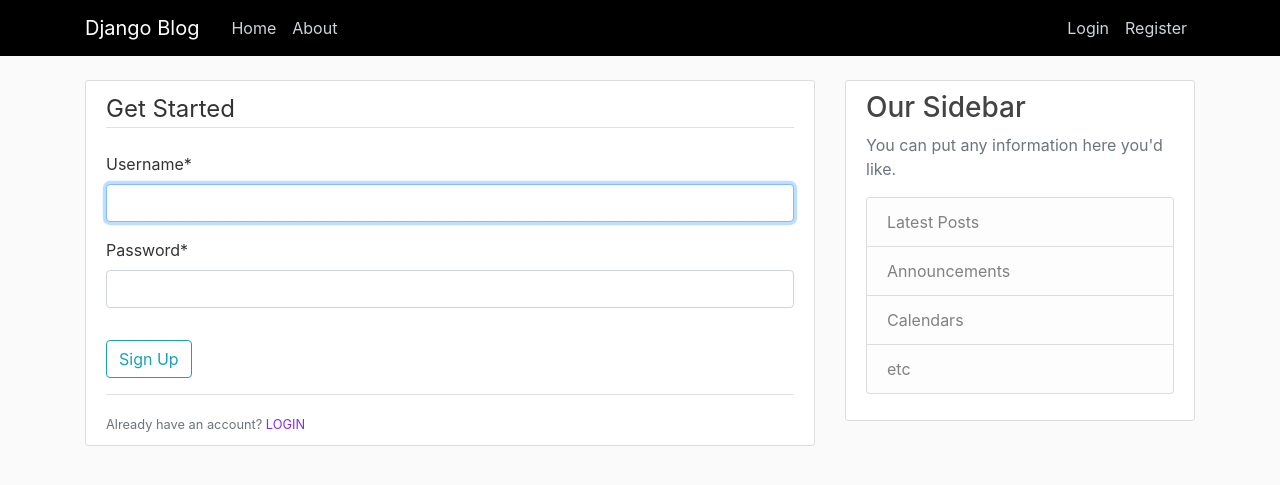
After one commit to AtienoObwanda/coreyBlog, a Django app: page /login/ in a window 1280 px wide. The commit adds this page. Shown: the top 485 px of the page. Run offline with Django 4.2, Linux system fonts and the light colour scheme; some libraries are stand-ins or nearby versions.

Commit message:
updating the routes, adding the logina nd log out routes and templates

```diff
--- a/blogApp/templates/blog/base.html
+++ b/blogApp/templates/blog/base.html
@@ -33,8 +33,8 @@
             </div>
             <!-- Navbar Right Side -->
             <div class="navbar-nav">
-              <a class="nav-item nav-link" href="#">Login</a>
-              <a class="nav-item nav-link" href="#">Register</a>
+              <a class="nav-item nav-link" href="{% url 'login' %}">Login</a>
+              <a class="nav-item nav-link" href="{% url 'register' %}">Register</a>
             </div>
           </div>
         </div>
--- a/blogProject/urls.py
+++ b/blogProject/urls.py
@@ -21,8 +21,8 @@
 urlpatterns = [
     path('admin/', admin.site.urls),
     path('register/', user_views.register, name='register'),
-    path('login/', auth_views.LoginView.as_view(), name='login'),
-    path('logout/', auth_views.LogoutView.as_view(), name='logout'),
+    path('login/', auth_views.LoginView.as_view(template_name='users/login.html'), name='login'),
+    path('logout/', auth_views.LogoutView.as_view(template_name='users/logout.html'), name='logout'),
     path('', include('blogApp.urls')),
 
 ]
--- /dev/null
+++ b/users/templates/users/login.html
@@ -0,0 +1,19 @@
+{% extends "blog/base.html" %}
+{% load crispy_forms_tags %}
+{% block content %}
+    <div class="content-section">
+        <form method="POST">
+            {% csrf_token %}
+            <fieldset class="form-group">
+                <legend class="border-bottom mb-4"> Get Started</legend>
+                    {{ form|crispy }}
+            </fieldset>
+            <div class="form-group">
+                <button class="btn btn-outline-info" type="submit">Sign Up</button>
+            </div>
+        </form>
+        <div class="border-top pt-3">
+            <small class=" text-muted">Already have an account? <a href="#" style="text-decoration: none; color: blueviolet;">LOGIN</a></small>
+        </div>
+    </div>
+{% endblock content %}
--- /dev/null
+++ b/users/templates/users/logout.html
@@ -0,0 +1,6 @@
+{% extends "blog/base.html" %}
+{% block content %}
+    <div class="content-section">
+
+    </div>
+{% endblock content %}
```
